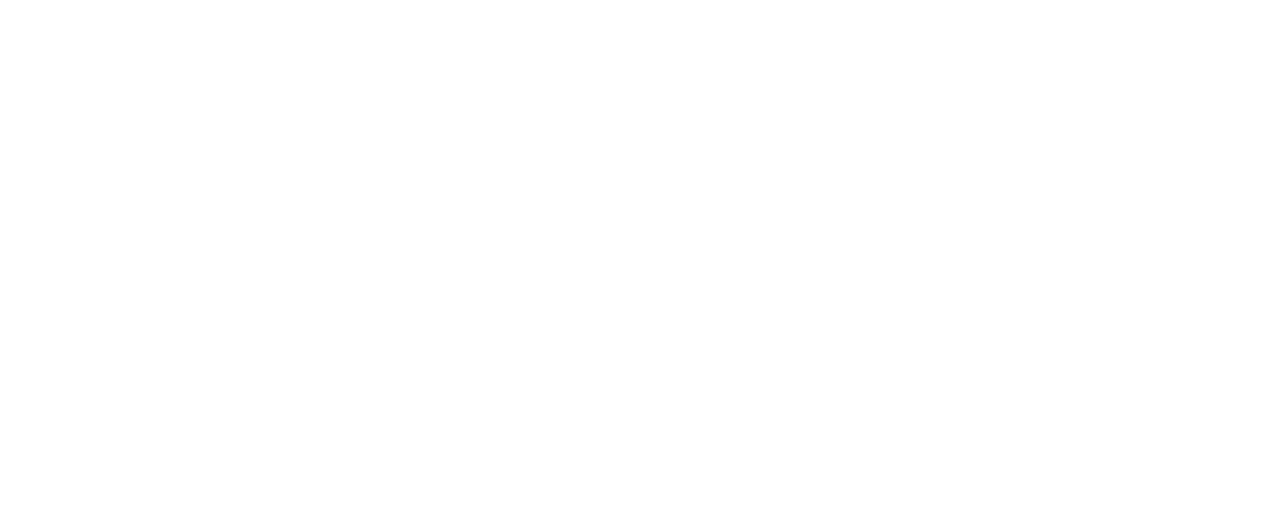
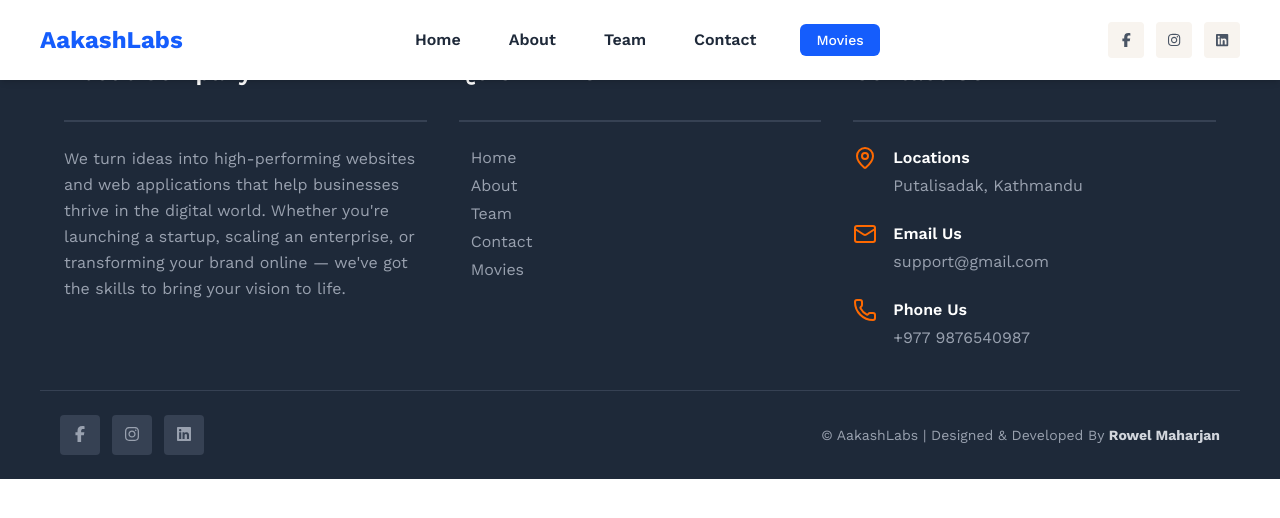
Before and after one commit to Rowel-Maharjan/AakashLabs, a React (Vite) app: page /movie/1 in a window 1280 px wide. Before the commit this address had no page. Shown: the top 518 px of the page. Built offline with nearby package versions, Linux system fonts and the light colour scheme.

Commit message:
top 250 movie api and autocomplete search api add

```diff
--- a/src/App.tsx
+++ b/src/App.tsx
@@ -1,13 +1,19 @@
 import { BrowserRouter, Route, Routes } from "react-router-dom";
 import { Home } from "./pages/Home";
+import { Movie } from "./pages/Movie";
+import { Navbar } from "./components/Navbar";
+import { Footer } from "./components/Footer";
 
 function App() {
   return (
     <>
       <BrowserRouter>
+        <Navbar />
         <Routes>
           <Route path="/" element={<Home />} />
+          <Route path="/movie" element={<Movie />} />
         </Routes>
+        <Footer />
       </BrowserRouter>
     </>
   );
--- a/src/components/Home/Footer.tsx
+++ b/src/components/Footer.tsx
@@ -1,6 +1,7 @@
 import React from "react";
 import { FontAwesomeIcon } from "@fortawesome/react-fontawesome";
-import { contacts, footerServices, socialLinks } from "../../config";
+import { contacts, footerServices, socialLinks } from "../config";
+import { Link } from "react-router-dom";
 
 const Footer: React.FC = () => {
   return (
@@ -26,12 +27,12 @@
             <ul className="ml-3 space-y-1 text-gray-400">
               {footerServices.map((item, i) => (
                 <li key={i}>
-                  <a
-                    href={item.link}
+                  <Link
+                    to={item.link}
                     className="transition-colors duration-200 hover:text-white"
                   >
                     {item.title}
-                  </a>
+                  </Link>
                 </li>
               ))}
             </ul>
--- /dev/null
+++ b/src/components/Movie/Movie-list.tsx
@@ -0,0 +1,32 @@
+import { useEffect } from "react";
+
+const MovieList = () => {
+  const fetchMovie = async () => {
+    const url = "https://imdb236.p.rapidapi.com/api/imdb/top250-movies";
+    const options = {
+      method: "GET",
+      headers: {
+        "x-rapidapi-key": import.meta.env.VITE_RAPIDAPI_KEY,
+        "x-rapidapi-host": "imdb236.p.rapidapi.com",
+      },
+    };
+
+    try {
+      const response = await fetch(url, options);
+      const result = await response.json();
+      console.log(result);
+    } catch (error) {
+      console.error(error);
+    }
+  };
+
+  useEffect(() => {
+    fetchMovie();
+  }, []);
+
+  return <div>MovieList</div>;
+};
+
+export { MovieList };
+
+//   "https://imdb236.p.rapidapi.com/api/imdb/autocomplete?query=break";
--- a/src/components/Home/Navbar.tsx
+++ b/src/components/Navbar.tsx
@@ -1,8 +1,9 @@
 import React, { useState } from "react";
 import { FontAwesomeIcon } from "@fortawesome/react-fontawesome";
 import { faBars, faTimes } from "@fortawesome/free-solid-svg-icons";
-import { navbarItems, socialLinks } from "../../config";
-import { PATHNAME } from "../../pathname";
+import { PATHNAME } from "../pathname";
+import { navbarItems, socialLinks } from "../config";
+import { Link } from "react-router-dom";
 
 const Navbar: React.FC = () => {
   const [mobileMenuOpen, setMobileMenuOpen] = useState(false);
@@ -22,24 +23,32 @@
         className="fixed z-50 mx-auto w-full bg-white px-4 shadow-md sm:px-6"
       >
         <div className="mx-auto flex h-20 max-w-[1200px] items-center justify-between">
-          <a href={PATHNAME.home}>
+          <Link to={PATHNAME.home}>
             <h1 className="text-2xl font-bold text-blue-600">AakashLabs</h1>
-          </a>
+          </Link>
 
           <nav className="hidden justify-center lg:flex lg:flex-1">
-            <ul className="flex space-x-10 text-base font-medium text-gray-800">
+            <ul className="flex items-center space-x-10 text-base font-medium text-gray-800">
               {navbarItems.map((item) => {
                 return (
                   <li key={item.title}>
-                    <a
-                      href={item.href}
+                    <Link
+                      to={item.href}
                       className={`relative inline-flex items-center gap-1 px-1 py-1 font-[550] transition-colors duration-200 after:absolute after:bottom-0 after:left-0 after:h-0.5 after:w-0 after:bg-orange-500 after:transition-all after:duration-300 hover:text-orange-500 hover:after:w-full`}
                     >
                       {item.title}
-                    </a>
+                    </Link>
                   </li>
                 );
               })}
+              <li>
+                <Link
+                  to={PATHNAME.movie}
+                  className="rounded-md bg-blue-600 px-4 py-2 text-sm font-medium text-white transition-colors hover:bg-blue-700"
+                >
+                  Movies
+                </Link>
+              </li>
             </ul>
           </nav>
 
@@ -85,6 +94,15 @@
                 </li>
               );
             })}
+            <li>
+              <Link
+                to={PATHNAME.movie}
+                onClick={closeMenu}
+                className="rounded-md bg-blue-600 px-4 py-2 text-sm font-medium text-white transition-colors hover:bg-blue-700"
+              >
+                Movies
+              </Link>
+            </li>
           </ul>
 
           <ul className="mt-6 flex space-x-3">
--- a/src/config.ts
+++ b/src/config.ts
@@ -324,4 +324,8 @@
     title: "Contact",
     link: PATHNAME.contact,
   },
+  {
+    title: "Movies",
+    link: PATHNAME.movie,
+  },
 ];
--- a/src/pages/Home.tsx
+++ b/src/pages/Home.tsx
@@ -1,19 +1,15 @@
 import { AboutUs } from "../components/Home/About-us";
 import { Contact } from "../components/Home/Contact";
-import { Footer } from "../components/Home/Footer";
-import { Navbar } from "../components/Home/Navbar";
 import { Slider } from "../components/Home/Slider";
 import { Team } from "../components/Home/Team";
 
 const Home = () => {
   return (
     <div>
-      <Navbar />
       <Slider />
       <AboutUs />
       <Team />
       <Contact />
-      <Footer />
     </div>
   );
 };
--- /dev/null
+++ b/src/pages/Movie.tsx
@@ -0,0 +1,11 @@
+import { MovieList } from "../components/Movie/Movie-list";
+
+const Movie = () => {
+  return (
+    <div>
+      <MovieList />
+    </div>
+  );
+};
+
+export { Movie };
--- a/src/pathname.ts
+++ b/src/pathname.ts
@@ -1,6 +1,7 @@
 export const PATHNAME = {
-  home: "#home",
-  about: "#about",
-  team: "#team",
-  contact: "#contact",
+  home: "/#home",
+  about: "/#about",
+  team: "/#team",
+  contact: "/#contact",
+  movie: "/movie",
 };
```
Also changed, not shown: 1 other file (tests, documents, lock files or other folders).
